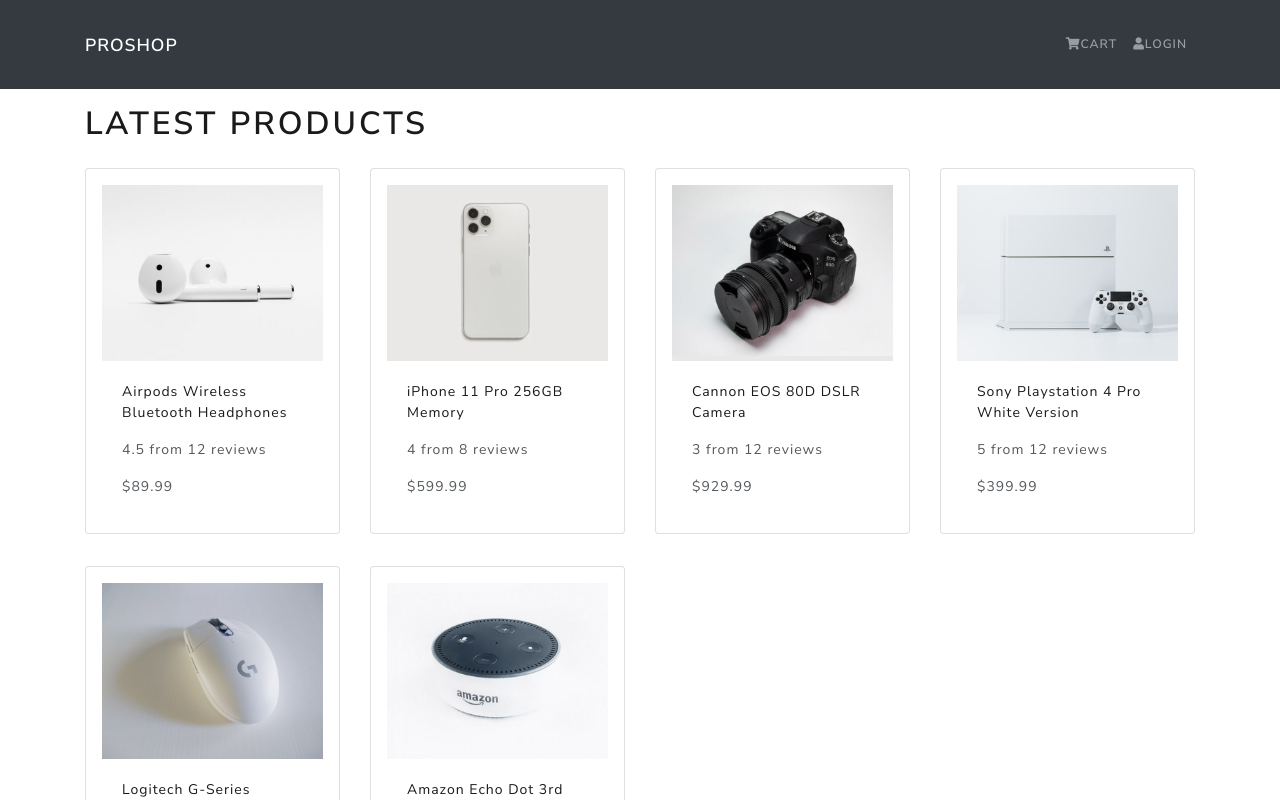
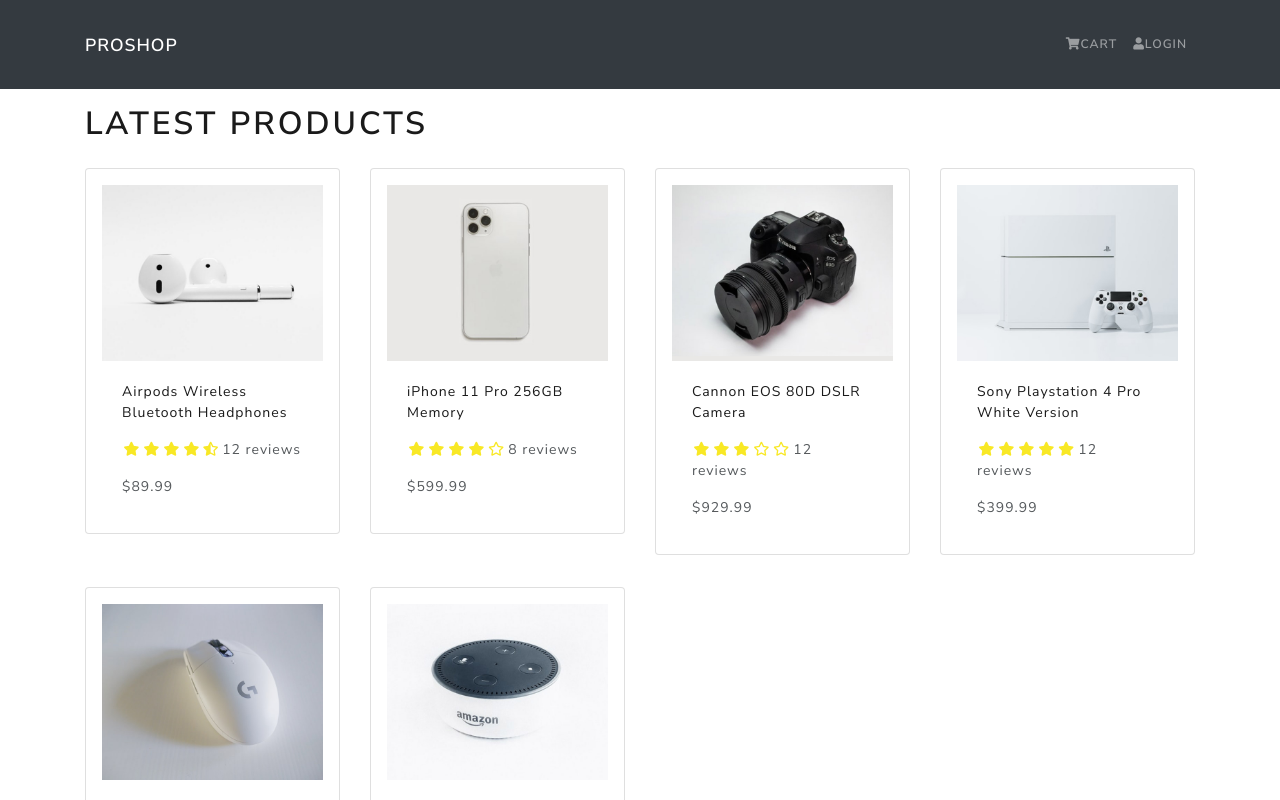
Before and after one commit to audiosphynx/proshop, a React (Create React App) app in the folder front-end/: page / in a window 1280 px wide. Shown: the top 800 px of the page. Built offline with nearby package versions, Linux system fonts and the light colour scheme.

Commit message:
Rating Component

```diff
--- a/front-end/src/components/Product.js
+++ b/front-end/src/components/Product.js
@@ -1,5 +1,6 @@
 import React from "react";
 import { Card } from "react-bootstrap";
+import Rating from "./Rating";
 
 function Product({ product }) {
   return (
@@ -17,7 +18,11 @@ function Product({ product }) {
 
         <Card.Text as="div">
           <div className="my-3">
-            {product.rating} from {product.numReviews} reviews
+            <Rating
+              value={product.rating}
+              text={`${product.numReviews} reviews`}
+              color={"#f8e825"}
+            />
           </div>
         </Card.Text>
 
--- /dev/null
+++ b/front-end/src/components/Rating.js
@@ -0,0 +1,76 @@
+import React from "react";
+
+function Rating({ value, text, color }) {
+  return (
+    <div className="rating">
+      <span>
+        <i
+          style={{ color }}
+          className={
+            value >= 1
+              ? "fas fa-star"
+              : value >= 0.5
+              ? "fas fa-star-half-alt"
+              : "far fa-star"
+          }
+        ></i>
+      </span>
+
+      <span>
+        <i
+          style={{ color }}
+          className={
+            value >= 2
+              ? "fas fa-star"
+              : value >= 1.5
+              ? "fas fa-star-half-alt"
+              : "far fa-star"
+          }
+        ></i>
+      </span>
+
+      <span>
+        <i
+          style={{ color }}
+          className={
+            value >= 3
+              ? "fas fa-star"
+              : value >= 2.5
+              ? "fas fa-star-half-alt"
+              : "far fa-star"
+          }
+        ></i>
+      </span>
+
+      <span>
+        <i
+          style={{ color }}
+          className={
+            value >= 4
+              ? "fas fa-star"
+              : value >= 3.5
+              ? "fas fa-star-half-alt"
+              : "far fa-star"
+          }
+        ></i>
+      </span>
+
+      <span>
+        <i
+          style={{ color }}
+          className={
+            value >= 5
+              ? "fas fa-star"
+              : value >= 4.5
+              ? "fas fa-star-half-alt"
+              : "far fa-star"
+          }
+        ></i>
+      </span>
+
+      <span>{text && text}</span>
+    </div>
+  );
+}
+
+export default Rating;
--- a/front-end/src/index.css
+++ b/front-end/src/index.css
@@ -1,3 +1,11 @@
 main {
   min-height: 80vh;
 }
+
+h3 {
+  padding: 1rem 0;
+}
+
+.rating span {
+  margin: 0.1rem;
+}
```
